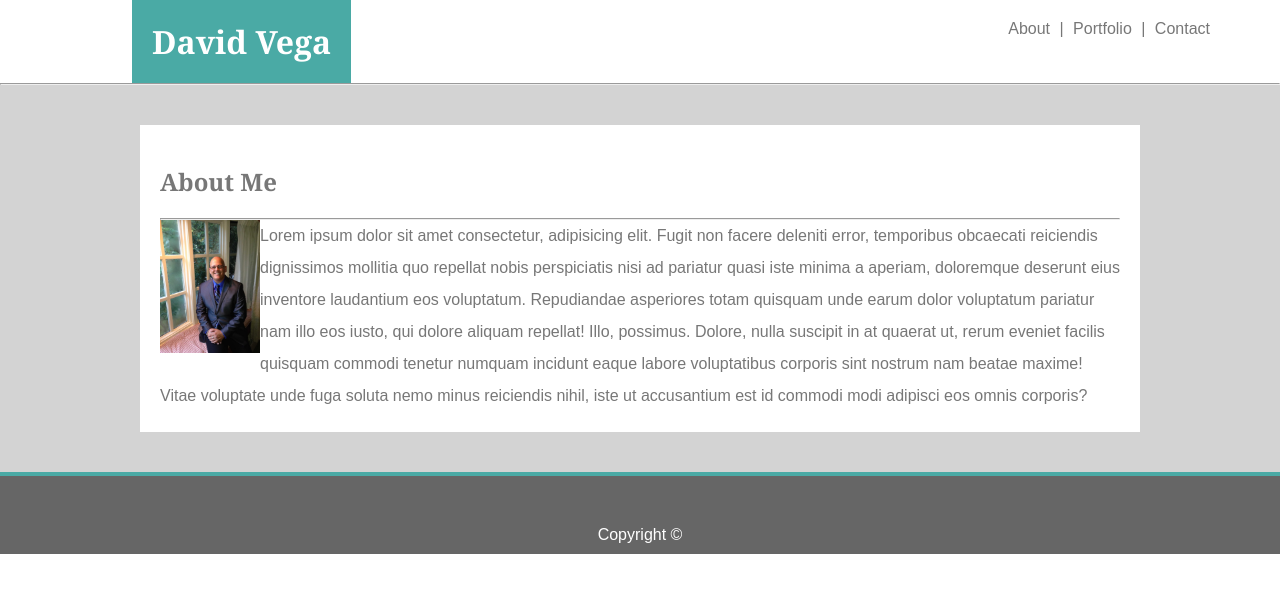
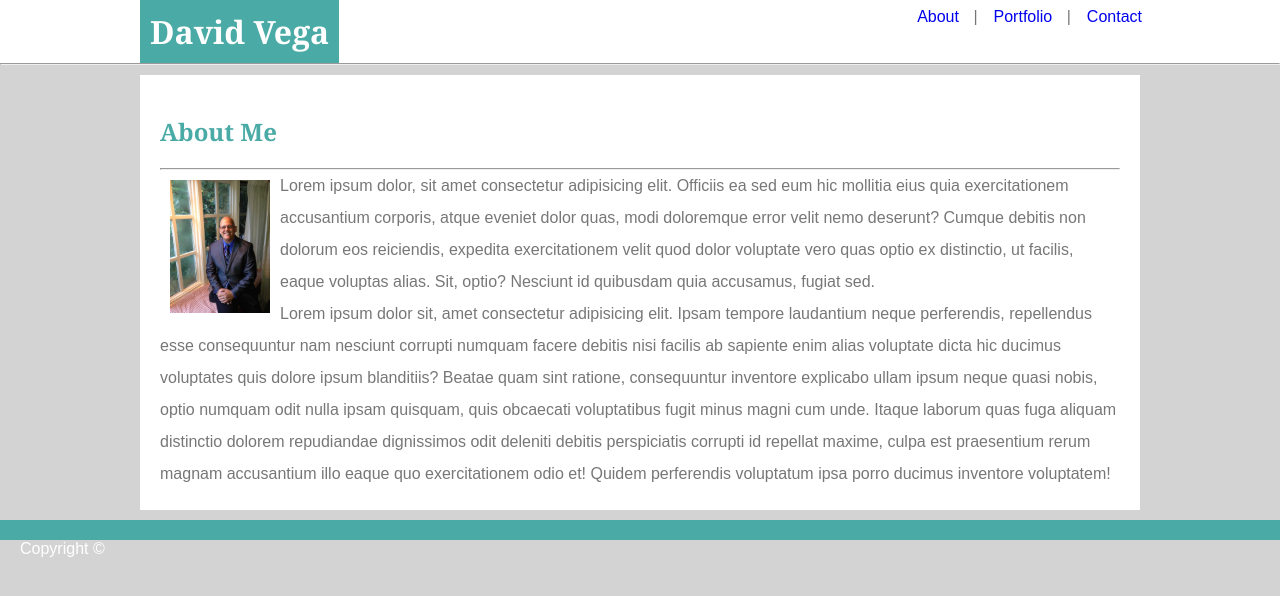
Before and after one commit to dvega920/Basic-Portfolio, a plain HTML site: page index.html in a window 1280 px wide. Drawn offline with Linux system fonts and the light colour scheme.

Commit message:
added footer html and styling

```diff
--- a/assets/css/style.css
+++ b/assets/css/style.css
@@ -1,87 +1,113 @@
-html {
+body {
+    margin: 0;
+    padding: 0;
+    width: 100%;
+    background-color: lightgray;
+    color: #777777;
+    font-family: Arial, Helvetica, sans-serif;
+    border-bottom: 20px solid #4aaaa5;
+    overflow: auto;
+}
+
+header {
+    width: 100%;
     background-color: #ffffff;
 }
 
-body {
-    width: 100%;
-    margin: 0;
+.entire-content {
+    width: 960px;
+    margin: 0 auto;
     padding: 0;
-    font-family: 'Arial', 'Helvetica Neue', 'Helvetica', 'sans-serif';
-    color: #777777;
-    background-color: lightgray;
-}
-
-.main-header {
-    position: relative;
-    float: left;
-    margin: 0 auto;
-    width: 100%;
-    background-color: #ffffff;
-    border-color: #cccccc;
-    overflow: auto;
-    clear: both;
 }
 
 h1 {
     position: relative;
-    margin: 0 132px;
-    padding: 20px;
+    left: -20px;
+    margin: 0;
+    padding: 10px;
+    float: left;
     background-color: #4aaaa5;
     color: #ffffff;
-    font-family: 'Georgia', 'Times', 'Times New Roman', 'sans-serif';
-    text-align: center;
-    float: left;
-    overflow: auto;
+    font-family: Georgia, 'Times New Roman', Times, serif
 }
 
 nav {
-    margin-left: 500px;
-    float: left;
-    padding: 20px;
+    position: relative;
+    left: 40px;
+    float: right;
 }
 
-a {
-    text-decoration: none;
-    color: #777777;
-    padding: 5px;
+nav ul {
+    margin: 0;
+    padding: 0;
+    list-style: none;
 }
 
-hr {
-    clear: both;
-    margin-bottom: 20px;
+nav li {
+    float: left;
+    padding: 8px;
 }
 
-.main-content{
-    margin: 40px auto;
-    padding: 20px;
-    width: 960px;
-    background-color: #ffffff;
+nav a {
+    margin-right: 10px;
+    text-decoration: none;
+}
+
+/* clears floats */
+header::after {
+    content: '';
+    display: table;
+    clear: both;
 }
 
 hr {
     margin: 0;
+    padding: 0;
 }
 
-h2 {
-    font-family: 'Georgia', 'Times', 'Times New Roman', 'sans-serif';
 
+.main-content {
+    width: 960px;
+    margin: 10px auto;
+    padding: 20px;
+    background-color: #ffffff;
 }
 
-img {
+.main-content h2 {
+    color: #4aaaa5;
+    font-family: Georgia, 'Times New Roman', Times, serif
+}
+
+
+.main-content img {
     width: 100px;
     float: left;
+    padding: 10px;
 }
 
-p {
-    margin: 0;
-    line-height: 2.0;
+.main-content p {
+    margin: 0 auto;
+    line-height: 2;
 }
 
-.main-footer {
+footer {
+    position: absolute;
+    width: 100%;
+    margin: 0;
+    padding: 0;
+    text-align: center;
+}
+
+.foot-container {
+    margin: 0;
+    padding: 0;
     position: relative;
-    border-top: 4px solid #4aaaa5;
+    color: #ffffff;
     background-color: #666666;
-    color: #ffffff;
-    text-align: center;
-    padding: 50px 0 10px 0;
 }
+
+.foot-container p {
+    position: absolute;
+    margin: 20px;
+    padding: 0;
+}
--- a/index.html
+++ b/index.html
@@ -10,36 +10,51 @@
 </head>
 
 <body>
-    <div class="main-header">
+    <header>
+        <div class="entire-content">
             <h1>David Vega</h1>
             <nav>
-            <a href="#">About</a> |
-            <a href="#">Portfolio</a> |
-            <a href="#">Contact</a>
+                <ul>
+                    <li><a href="#">About</a> |</li>
+                    <li><a href="#">Portfolio</a> |</li>
+                    <li><a href="#">Contact</a></li>
+                </ul>
             </nav>
         </div>
+    </header>
     <hr>
 
+    <section>
         <div class="main-content">
             <h2>About Me</h2>
             <hr>
+
             <img src="assets/images/dvegabiopic.jpg" alt="">
-        <p>Lorem ipsum dolor sit amet consectetur, adipisicing elit. Fugit non facere deleniti error, temporibus
-            obcaecati reiciendis dignissimos mollitia quo repellat nobis perspiciatis nisi ad pariatur quasi iste
-            minima
-            a aperiam, doloremque deserunt eius inventore laudantium eos voluptatum. Repudiandae asperiores totam
-            quisquam unde earum dolor voluptatum pariatur nam illo eos iusto, qui dolore aliquam repellat! Illo,
-            possimus. Dolore, nulla suscipit in at quaerat ut, rerum eveniet facilis quisquam commodi tenetur
-            numquam
-            incidunt eaque labore voluptatibus corporis sint nostrum nam beatae maxime! Vitae voluptate unde fuga
-            soluta
-            nemo minus reiciendis nihil, iste ut accusantium est id commodi modi adipisci eos omnis corporis?</p>
+            <p>Lorem ipsum dolor, sit amet consectetur adipisicing elit. Officiis ea sed eum hic mollitia eius quia
+                exercitationem accusantium corporis, atque eveniet dolor quas, modi doloremque error velit nemo
+                deserunt? Cumque debitis non dolorum eos reiciendis, expedita exercitationem velit quod dolor voluptate
+                vero quas optio ex distinctio, ut facilis, eaque voluptas alias. Sit, optio? Nesciunt id quibusdam quia
+                accusamus, fugiat sed.</p>
+            <p>Lorem ipsum dolor sit, amet consectetur adipisicing elit. Ipsam tempore laudantium neque perferendis,
+                repellendus esse consequuntur nam nesciunt corrupti numquam facere debitis nisi facilis ab sapiente
+                enim
+                alias voluptate dicta hic ducimus voluptates quis dolore ipsum blanditiis? Beatae quam sint ratione,
+                consequuntur inventore explicabo ullam ipsum neque quasi nobis, optio numquam odit nulla ipsam
+                quisquam,
+                quis obcaecati voluptatibus fugit minus magni cum unde. Itaque laborum quas fuga aliquam distinctio
+                dolorem repudiandae dignissimos odit deleniti debitis perspiciatis corrupti id repellat maxime,
+                culpa
+                est praesentium rerum magnam accusantium illo eaque quo exercitationem odio et! Quidem perferendis
+                voluptatum ipsa porro ducimus inventore voluptatem!</p>
 
         </div>
-    <div class="main-footer">
-        <footer> Copyright &copy </footer>
+    </section>
+
+    <footer>
+        <div class="foot-container">
+            <p>Copyright &copy;</p>
+    </footer>
     </div>
-
 </body>
 
 </html>
```
Lines whose indentation alone changed are shown as unchanged.
